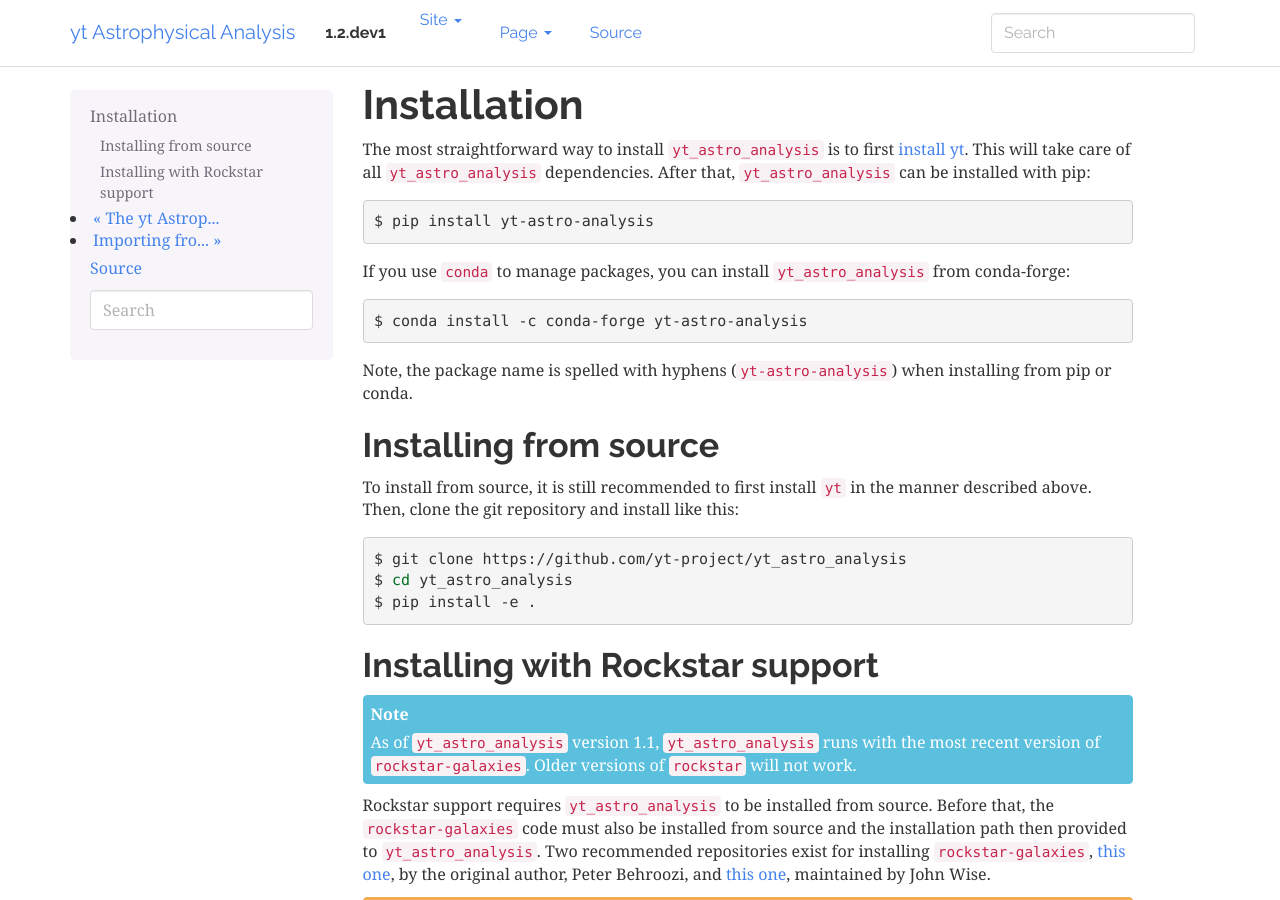
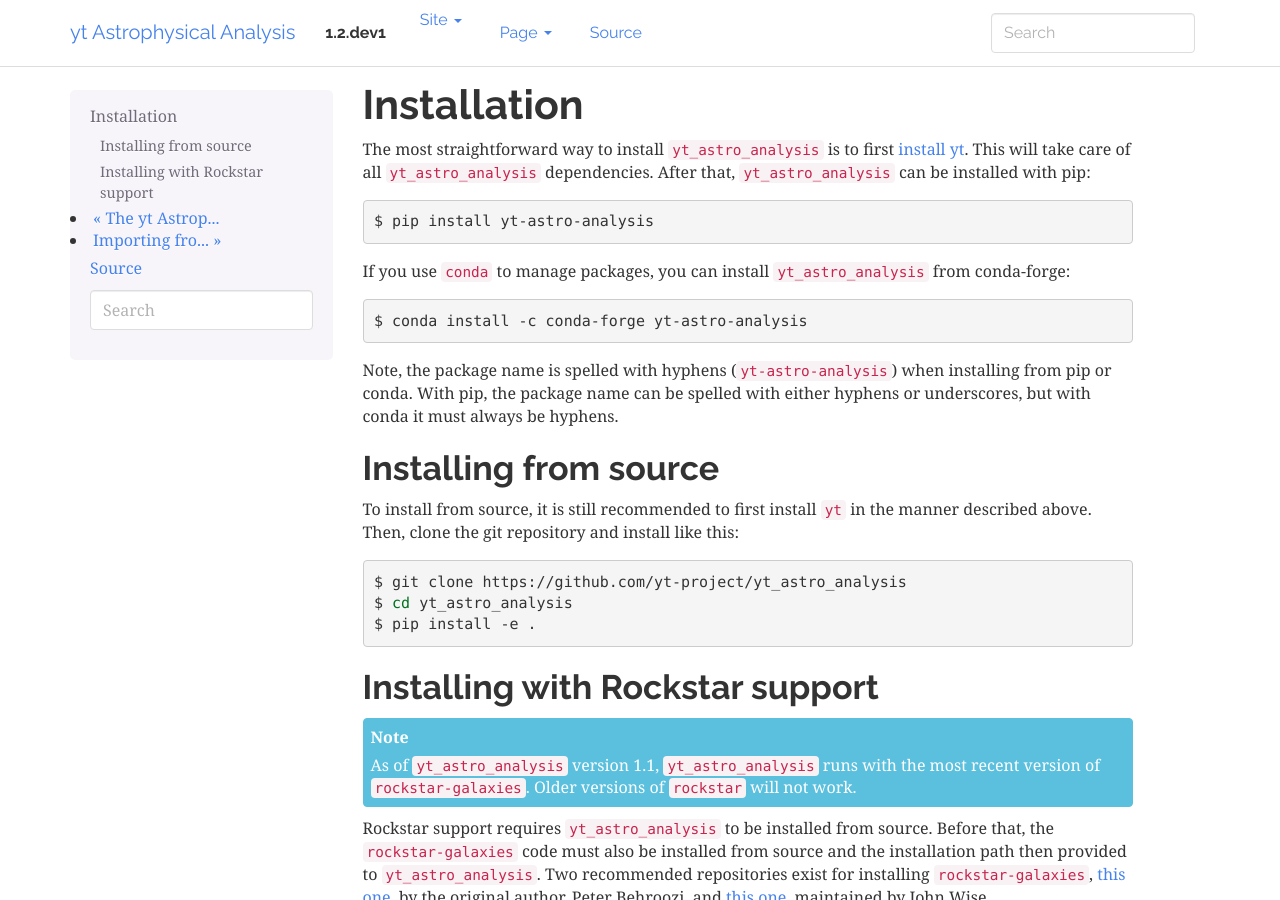
Before and after one commit to yt-project/yt_astro_analysis, a Sphinx documentation site: the page built from doc/source/Installation.rst, in a window 1280 px wide and 900 px high. Built offline with Sphinx 7.4.7, drawn with Linux system fonts in a browser that asks for light colours; formulas are drawn with MathJax 3.

Commit message:
Add clarification on package spelling.

```diff
--- a/doc/source/Installation.rst
+++ b/doc/source/Installation.rst
@@ -20,7 +20,9 @@ from conda-forge:
    $ conda install -c conda-forge yt-astro-analysis
 
 Note, the package name is spelled with hyphens (``yt-astro-analysis``)
-when installing from pip or conda.
+when installing from pip or conda. With pip, the package name can be
+spelled with either hyphens or underscores, but with conda it must
+always be hyphens.
 
 Installing from source
 ----------------------
```
Also changed, not shown: README.md (+3 -1 lines).
